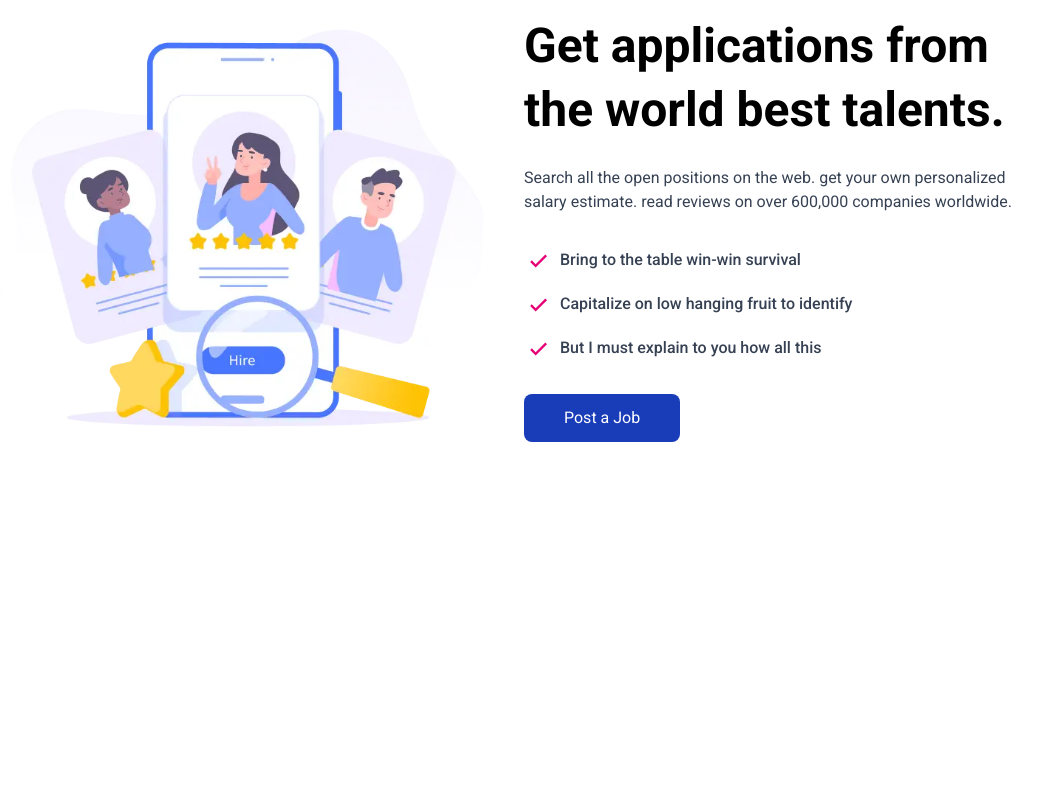
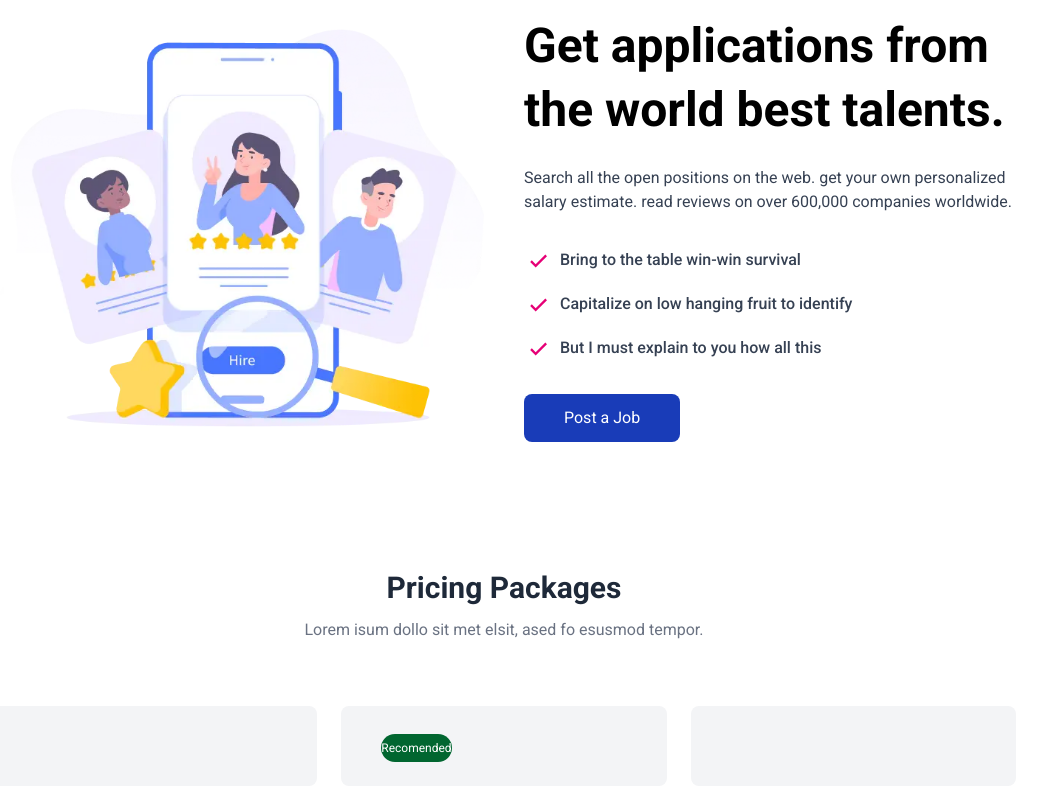
Before and after one commit to subashtamang2/job-landing, a Next.js app: page / in a window 1280 px wide. Shown: the part 2980-3780 px from the top of the page, without its empty margins (136-1174 px from the left). Before the commit the page ends 3486 px from the top, so only its background shows below. Built offline with nearby package versions, Linux system fonts and the light colour scheme.

Commit message:
recomended part

```diff
--- a/components/Home/Home.tsx
+++ b/components/Home/Home.tsx
@@ -4,6 +4,7 @@ import Category from './Category/Category'
 import Job from './Job/Job'
 import TopCompany from './ToCompany/TopCompany'
 import Info from './Info/Info'
+import Price from './Price/Price'
 
 const Home = () => {
   return (
@@ -13,6 +14,7 @@ const Home = () => {
       <Job />
       <TopCompany />
       <Info />
+      <Price />
     </div>
   )
 }
--- /dev/null
+++ b/components/Home/Price/Price.tsx
@@ -0,0 +1,27 @@
+import SectionHeading from '@/components/Helper/SectionHeading'
+import React from 'react'
+import PriceCard from './PriceCard'
+
+const Price = () => {
+  return (
+    <div className='pt-16 pb-16'>
+      <SectionHeading
+        heading='Pricing Packages'
+        subHeading='Lorem isum dollo sit met elsit, ased fo esusmod tempor. ' />
+      <div className='w-[80%] mx-auto mt-16 grid grid-cols-1 md:grid-cols-2 xl:grid-cols-3 gap-6'>
+        <div>
+          <PriceCard type="Basic" price="199" />
+        </div>
+        <div>
+          <PriceCard type="Standard" price="399" />
+        </div>
+        <div>
+          <PriceCard type="Extended" price="799" />
+        </div>
+
+      </div>
+    </div>
+  )
+}
+
+export default Price
--- /dev/null
+++ b/components/Home/Price/PriceCard.tsx
@@ -0,0 +1,17 @@
+import React from 'react'
+type Props = {
+  type: Props;
+  price: string;
+};
+
+const PriceCard = ({ price, type }: Props) => {
+  return (
+    <div className='bg-gray-100 dark:bg-gray-700 p-10 rounded-lg relative'>
+      {type === 'Standard' && <div className='absolute top-7 right-7px-6 py-1.5 bg-green-800 text-white rounded-full text-xs'>
+        Recomended
+      </div>}
+    </div>
+  )
+}
+
+export default PriceCard
```
